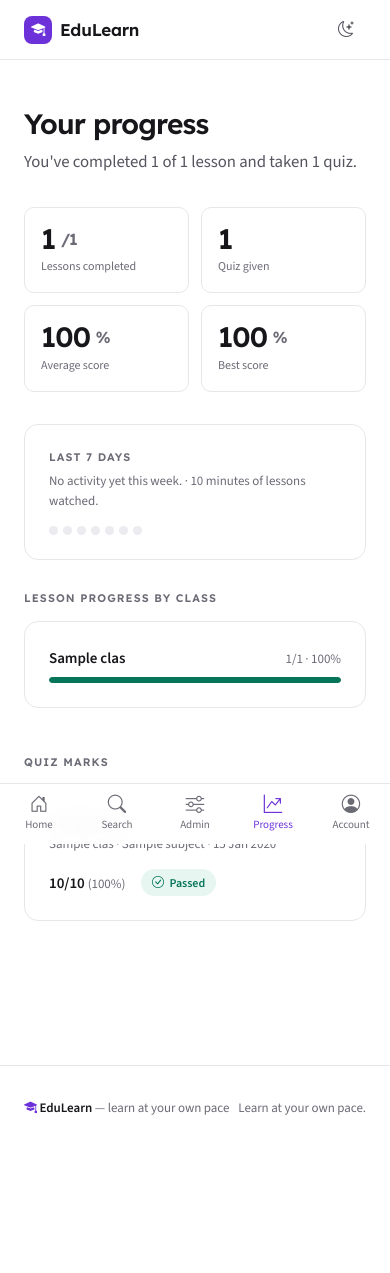
After one commit to PRiNCeKUsHW/Edu_learn, a Django app: page /my-progress/ in a window 390 px wide. The commit adds this page. Run offline with Django 5.2, Linux system fonts and the light colour scheme; a user stored in the database is signed in; tables that the repository leaves empty hold one stand-in row (values such as "Sample post").

Commit message:
Add student Progress page; move Log out into Account
The mobile bottom nav spent a permanent slot on Log out, an action used
once a session, and students had no way to see their own marks. Staff
could see exactly that at the admin report card, but it is staff-only.

Nav is now Home / Search / (Admin) / Progress / Account. Item counts are
unchanged (4 normal, 5 staff), so the equal-width grid needs no CSS.

The new Progress page shows lesson completion per class, every quiz mark
with pass/fail, average and best score, quizzes given, study time and the
7-day streak. Full attempt history is listed rather than the latest
attempt per quiz, so retakes show improvement.

Log out moves to a Session panel on the Account page and is now POST-only.
A GET logout can be fired by a prefetch or an image tag, signing a student
out without them acting on it.

Aggregation moves to progress/selectors.py. The per-class annotation was
already copy-pasted between the dashboard and the staff report; a third
caller made lifting it out worthwhile, and both existing call sites now
use it. Score averaging excludes total=0 rows: SQLite returns NULL for
x/0 but PostgreSQL, which DATABASE_URL selects in production, raises.

Co-Authored-By: Claude Opus 5 <noreply@anthropic.com>
Claude-Session: https://claude.ai/code/session_01Di96zRTmg4WQLzbrhmYJeB

```diff
--- a/accounts/views.py
+++ b/accounts/views.py
@@ -14,6 +14,7 @@ from django.db import IntegrityError, transaction
 from django.urls import reverse_lazy
 from django.utils import timezone
 from django.utils.http import url_has_allowed_host_and_scheme
+from django.views.decorators.http import require_POST
 from django_ratelimit.decorators import ratelimit
 
 from .forms import GoogleCompleteProfileForm, ProfileForm
@@ -87,7 +88,10 @@ def login_view(request):
     })
 
 
+@require_POST
 def logout_view(request):
+    """POST-only: a GET logout can be fired by any prefetch, image tag or
+    third-party link, which would sign the student out without them acting."""
     logout(request)
     messages.info(request, 'You have been logged out successfully.')
     return redirect('landing')
--- a/progress/urls.py
+++ b/progress/urls.py
@@ -3,5 +3,6 @@ from . import views
 
 urlpatterns = [
     path('dashboard/', views.dashboard, name='dashboard'),
+    path('my-progress/', views.my_progress, name='my_progress'),
     path('lesson/<int:lesson_id>/mark-watched/', views.mark_watched, name='mark_watched'),
 ]
--- a/progress/views.py
+++ b/progress/views.py
@@ -1,45 +1,23 @@
-from datetime import timedelta
-
 from django.shortcuts import get_object_or_404
 from django.contrib.auth.decorators import login_required
-from django.db.models import Count, Q
-from django.db.models.functions import TruncDate
 from django.http import JsonResponse
 from django.shortcuts import render
 from django.utils import timezone
 from django.views.decorators.http import require_POST
 
-from curriculum.models import Class, Lesson
+from curriculum.models import Lesson
 from quizzes.models import QuizAttempt
 
 from .models import LessonProgress
-
-
-def _watched_day_set(user):
-    """Local dates on which the user marked at least one lesson watched."""
-    return set(
-        LessonProgress.objects
-        .filter(user=user, watched=True, watched_at__isnull=False)
-        .annotate(day=TruncDate('watched_at'))
-        .values_list('day', flat=True)
-    )
-
-
-def _study_streak(day_set, today):
-    """Consecutive days up to today with activity. Yesterday still counts as
-    alive so the streak doesn't reset before the day is over."""
-    if today in day_set:
-        cursor = today
-    elif (today - timedelta(days=1)) in day_set:
-        cursor = today - timedelta(days=1)
-    else:
-        return 0
-
-    streak = 0
-    while cursor in day_set:
-        streak += 1
-        cursor -= timedelta(days=1)
-    return streak
+from .selectors import (
+    annotate_class_progress,
+    class_progress_rows,
+    quiz_stats,
+    study_minutes,
+    study_streak,
+    watched_day_set,
+    week_activity,
+)
 
 
 def _resume_target(user):
@@ -75,20 +53,7 @@ def _resume_target(user):
 
 @login_required
 def dashboard(request):
-    # One aggregate query for every class instead of 2 per class. Only active
-    # classes are offered; is_active is the admin's hide-without-deleting switch.
-    classes = Class.objects.filter(is_active=True).select_related('kind').annotate(
-        total_lessons=Count('subjects__chapters__lessons', distinct=True),
-        watched_lessons=Count(
-            'subjects__chapters__lessons__progress',
-            filter=Q(
-                subjects__chapters__lessons__progress__user=request.user,
-                subjects__chapters__lessons__progress__watched=True,
-            ),
-            distinct=True,
-        ),
-        subject_count=Count('subjects', filter=Q(subjects__is_active=True), distinct=True),
-    )
+    classes = annotate_class_progress(request.user)
 
     class_data = []
     # Every CourseKind the admin creates becomes its own dashboard section.
@@ -129,7 +94,7 @@ def dashboard(request):
         class_groups.append({'kind': None, 'classes': ungrouped})
 
     today = timezone.localdate()
-    day_set = _watched_day_set(request.user)
+    day_set = watched_day_set(request.user)
 
     return render(request, 'progress/dashboard.html', {
         'class_data': class_data,
@@ -137,13 +102,8 @@ def dashboard(request):
         'overall_percent': round((watched_all / total_all) * 100) if total_all else 0,
         'watched_all': watched_all,
         'total_all': total_all,
-        'streak': _study_streak(day_set, today),
-        # Oldest-first so the dot strip reads left to right, ending today.
-        'week_activity': [
-            {'day': today - timedelta(days=offset),
-             'active': (today - timedelta(days=offset)) in day_set}
-            for offset in range(6, -1, -1)
-        ],
+        'streak': study_streak(day_set, today),
+        'week_activity': week_activity(day_set, today),
         'quizzes_passed': QuizAttempt.objects.filter(
             user=request.user, passed=True
         ).values('quiz').distinct().count(),
@@ -162,3 +122,38 @@ def mark_watched(request, lesson_id):
     progress.watched_at = timezone.now() if progress.watched else None
     progress.save()
     return JsonResponse({'watched': progress.watched})
+
+
+@login_required
+def my_progress(request):
+    """The student's own report card: how far through each class they are,
+    and every quiz mark they've earned.
+
+    The home dashboard answers "what should I do next"; this answers "how am
+    I doing". Deliberately shows the full attempt history rather than the
+    latest attempt per quiz, so a student can see themselves improving across
+    retakes -- the same reasoning behind the staff-side report.
+    """
+    today = timezone.localdate()
+    day_set = watched_day_set(request.user)
+    class_progress = class_progress_rows(request.user)
+
+    watched_all = sum(row['watched_lessons'] for row in class_progress)
+    total_all = sum(row['total_lessons'] for row in class_progress)
+
+    return render(request, 'progress/my_progress.html', {
+        'class_progress': class_progress,
+        # select_related spans quiz -> chapter -> subject -> class because the
+        # history list names the class for every row; without it the page runs
+        # four extra queries per attempt.
+        'attempts': QuizAttempt.objects.filter(user=request.user).select_related(
+            'quiz__chapter__subject__klass'
+        ),
+        'stats': quiz_stats(request.user),
+        'study_minutes': study_minutes(request.user),
+        'watched_all': watched_all,
+        'total_all': total_all,
+        'overall_percent': round((watched_all / total_all) * 100) if total_all else 0,
+        'streak': study_streak(day_set, today),
+        'week_activity': week_activity(day_set, today),
+    })
--- a/templates/base.html
+++ b/templates/base.html
@@ -62,6 +62,11 @@
               <i class="bi bi-house-door"></i>Home
             </a>
           </li>
+          <li>
+            <a class="nav-link-q" href="{% url 'my_progress' %}" {% if request.resolver_match.url_name == 'my_progress' %}aria-current="page"{% endif %}>
+              <i class="bi bi-graph-up-arrow"></i>Progress
+            </a>
+          </li>
           {% if user.is_staff %}
           <li>
             <a class="nav-link-q" href="{% url 'ap:dashboard' %}">
@@ -91,7 +96,10 @@
               <a class="dropdown-item" href="{% url 'account_settings' %}"><i class="bi bi-gear"></i>Account settings</a>
             </li>
             <li>
-              <a class="dropdown-item" href="{% url 'logout' %}"><i class="bi bi-box-arrow-right"></i>Log out</a>
+              <form method="post" action="{% url 'logout' %}">
+                {% csrf_token %}
+                <button class="dropdown-item" type="submit"><i class="bi bi-box-arrow-right"></i>Log out</button>
+              </form>
             </li>
           </ul>
         </div>
@@ -148,11 +156,11 @@
       <i class="bi bi-sliders"></i>Admin
     </a>
     {% endif %}
+    <a class="bottom-nav-item" href="{% url 'my_progress' %}" {% if request.resolver_match.url_name == 'my_progress' %}aria-current="page"{% endif %}>
+      <i class="bi bi-graph-up-arrow"></i>Progress
+    </a>
     <a class="bottom-nav-item" href="{% url 'account_settings' %}" {% if request.resolver_match.url_name == 'account_settings' %}aria-current="page"{% endif %}>
       <i class="bi bi-person-circle"></i>Account
-    </a>
-    <a class="bottom-nav-item" href="{% url 'logout' %}">
-      <i class="bi bi-box-arrow-right"></i>Log out
     </a>
   {% else %}
     <a class="bottom-nav-item" href="{% url 'landing' %}" {% if request.resolver_match.url_name == 'landing' %}aria-current="page"{% endif %}>
--- /dev/null
+++ b/templates/progress/my_progress.html
@@ -0,0 +1,118 @@
+{% extends 'base.html' %}
+{% block title %}My progress — EduLearn{% endblock %}
+{% block meta_description %}Your lesson completion, quiz marks and study streak on EduLearn.{% endblock %}
+
+{% block content %}
+<div class="container-page" style="padding-top: var(--space-7); padding-bottom: var(--space-7)">
+
+  <header class="reveal reveal-1" style="margin-bottom: var(--space-6)">
+    <h1 class="t-h1">Your progress</h1>
+    <p class="t-lead" style="margin-bottom: 0">
+      {% if total_all %}
+        You've completed {{ watched_all }} of {{ total_all }} lesson{{ total_all|pluralize }} and taken {{ stats.attempts_count }} quiz{{ stats.attempts_count|pluralize:"zes" }}.
+      {% else %}
+        Your marks and lesson completion will appear here as you study.
+      {% endif %}
+    </p>
+  </header>
+
+  <!-- ── Headline marks ── -->
+  <div class="stat-row reveal reveal-2" style="margin-bottom: var(--space-6)">
+    <div class="stat">
+      <div class="stat-value">{{ watched_all }}<span style="font-size: 1rem; color: var(--text-muted)">/{{ total_all }}</span></div>
+      <div class="stat-label">Lessons completed</div>
+    </div>
+    <div class="stat">
+      <div class="stat-value">{{ stats.quizzes_given }}</div>
+      <div class="stat-label">Quiz{{ stats.quizzes_given|pluralize:"zes" }} given</div>
+    </div>
+    <div class="stat">
+      <div class="stat-value">{{ stats.avg_percent }}<span style="font-size: 1rem; color: var(--text-muted)">%</span></div>
+      <div class="stat-label">Average score</div>
+    </div>
+    <div class="stat">
+      <div class="stat-value">{{ stats.best_percent }}<span style="font-size: 1rem; color: var(--text-muted)">%</span></div>
+      <div class="stat-label">Best score</div>
+    </div>
+  </div>
+
+  <!-- ── Streak + study time ── -->
+  <div class="panel reveal reveal-2 d-flex align-items-center justify-content-between gap-3 flex-wrap" style="margin-bottom: var(--space-6)">
+    <div>
+      <div class="t-eyebrow" style="margin-bottom: 0.3rem">Last 7 days</div>
+      <div class="t-meta">
+        {% if streak > 1 %}{{ streak }} days in a row — keep it going.{% elif streak == 1 %}You studied today. Come back tomorrow to start a streak.{% else %}No activity yet this week.{% endif %}
+        {% if study_minutes %}· {{ study_minutes }} minute{{ study_minutes|pluralize }} of lessons watched.{% endif %}
+      </div>
+    </div>
+    <div class="streak-days" role="img" aria-label="Study activity for the last 7 days">
+      {% for day in week_activity %}
+      <span class="streak-dot {% if day.active %}is-active{% endif %}" title="{{ day.day|date:'D j M' }}{% if day.active %} — studied{% endif %}"></span>
+      {% endfor %}
+    </div>
+  </div>
+
+  <!-- ── Per-class completion ── -->
+  <section class="reveal reveal-3" style="margin-bottom: var(--space-7)">
+    <h2 class="t-eyebrow" style="margin-bottom: var(--space-4)">Lesson progress by class</h2>
+
+    {% if class_progress %}
+    <div class="panel d-flex flex-column gap-4">
+      {% for row in class_progress %}
+      <div>
+        <div class="d-flex align-items-center justify-content-between gap-3" style="margin-bottom: 0.4rem">
+          <span style="font-weight: 600; font-size: 0.9375rem">{{ row.klass.name }}</span>
+          <span class="t-meta">{{ row.watched_lessons }}/{{ row.total_lessons }} · {{ row.percent }}%</span>
+        </div>
+        <div class="meter">
+          <div class="meter-fill {% if row.percent == 100 %}is-success{% endif %}" data-pct="{{ row.percent }}"></div>
+        </div>
+      </div>
+      {% endfor %}
+    </div>
+    {% else %}
+    <div class="empty">
+      <i class="bi bi-play-circle empty-icon" aria-hidden="true"></i>
+      <div style="color: var(--text); font-weight: 600">No lessons yet</div>
+      <div class="t-meta" style="margin-top: 0.25rem">Once classes have lessons, your completion shows up here.</div>
+    </div>
+    {% endif %}
+  </section>
+
+  <!-- ── Quiz marks ── -->
+  <section class="reveal reveal-4">
+    <h2 class="t-eyebrow" style="margin-bottom: var(--space-4)">Quiz marks</h2>
+
+    <div class="d-flex flex-column gap-3">
+      {% for attempt in attempts %}
+      <div class="panel d-flex align-items-center justify-content-between gap-3 flex-wrap">
+        <div style="min-width: 0">
+          <div class="truncate-1" style="font-weight: 600; font-size: 0.9375rem">{{ attempt.quiz.title }}</div>
+          <div class="t-meta">
+            {{ attempt.quiz.chapter.subject.klass.name }} · {{ attempt.quiz.chapter.subject.name }} · {{ attempt.attempted_at|date:"d M Y" }}
+          </div>
+        </div>
+        <div class="d-flex align-items-center gap-3">
+          <span style="font-weight: 600; font-size: 0.9375rem">
+            {{ attempt.score }}/{{ attempt.total }}
+            <span class="t-meta" style="font-weight: 400">({{ attempt.percentage }}%)</span>
+          </span>
+          {% if attempt.passed %}
+          <span class="chip chip-success"><i class="bi bi-check-circle" aria-hidden="true"></i>Passed</span>
+          {% else %}
+          <span class="chip chip-danger"><i class="bi bi-x-circle" aria-hidden="true"></i>Failed</span>
+          {% endif %}
+        </div>
+      </div>
+      {% empty %}
+      <div class="empty">
+        <i class="bi bi-patch-question empty-icon" aria-hidden="true"></i>
+        <div style="color: var(--text); font-weight: 600">No quizzes taken yet</div>
+        <div class="t-meta" style="margin-top: 0.25rem">Finish a chapter and take its quiz — your marks will be listed here.</div>
+      </div>
+      {% endfor %}
+    </div>
+  </section>
+
+</div>
+{% endblock %}
```
Also changed, not shown: accounts/tests/test_auth.py (+10 -1 lines), admin_panel/views.py (+2 -21 lines), progress/selectors.py (added, +133 -0 lines), progress/tests/test_progress.py (+139 -2 lines), progress/tests/test_security.py (+44 -2 lines), templates/accounts/account_settings.html (+15 -1 lines).
